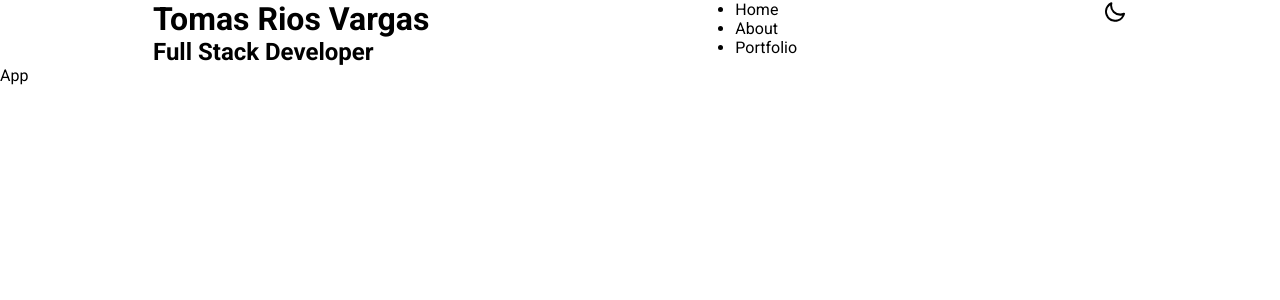
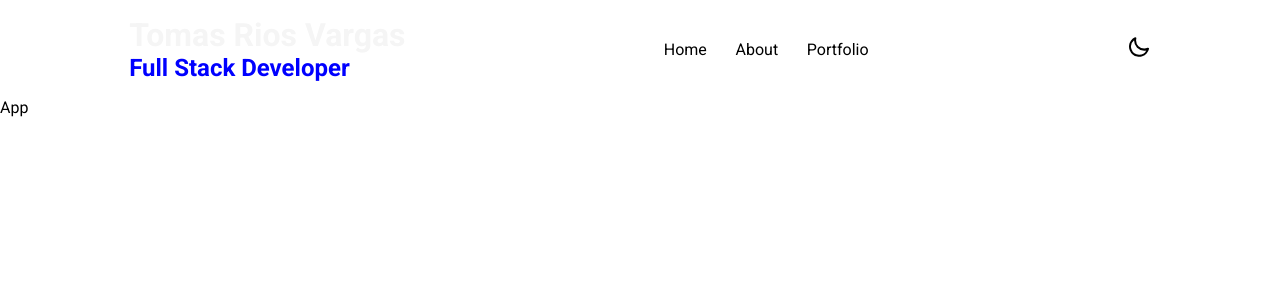
Before and after one commit to Tomasrv333/react-portfolio, a React (Create React App) app: page / in a window 1280 px wide. Shown: the top 300 px of the page. Built offline with nearby package versions, Linux system fonts and the light colour scheme.

Commit message:
header styles

```diff
--- a/src/scss/_header.scss
+++ b/src/scss/_header.scss
@@ -1,4 +1,30 @@
 header {
     display: flex;
+    align-items: center;
     justify-content: space-around;
+    padding: 1rem 0;
 }
+
+.header__title {
+    h1 {
+        color: whitesmoke;
+    }
+
+    h2 {
+        color: blue;
+    }
+}
+
+.header__navbar {
+    width: 16%;
+
+    ul {
+        display: flex;
+        justify-content: space-between;
+        list-style: none;
+    }
+}
+
+.header__icons {
+
+}
```
Also changed, not shown: src/App.scss (line endings or trailing spaces).
